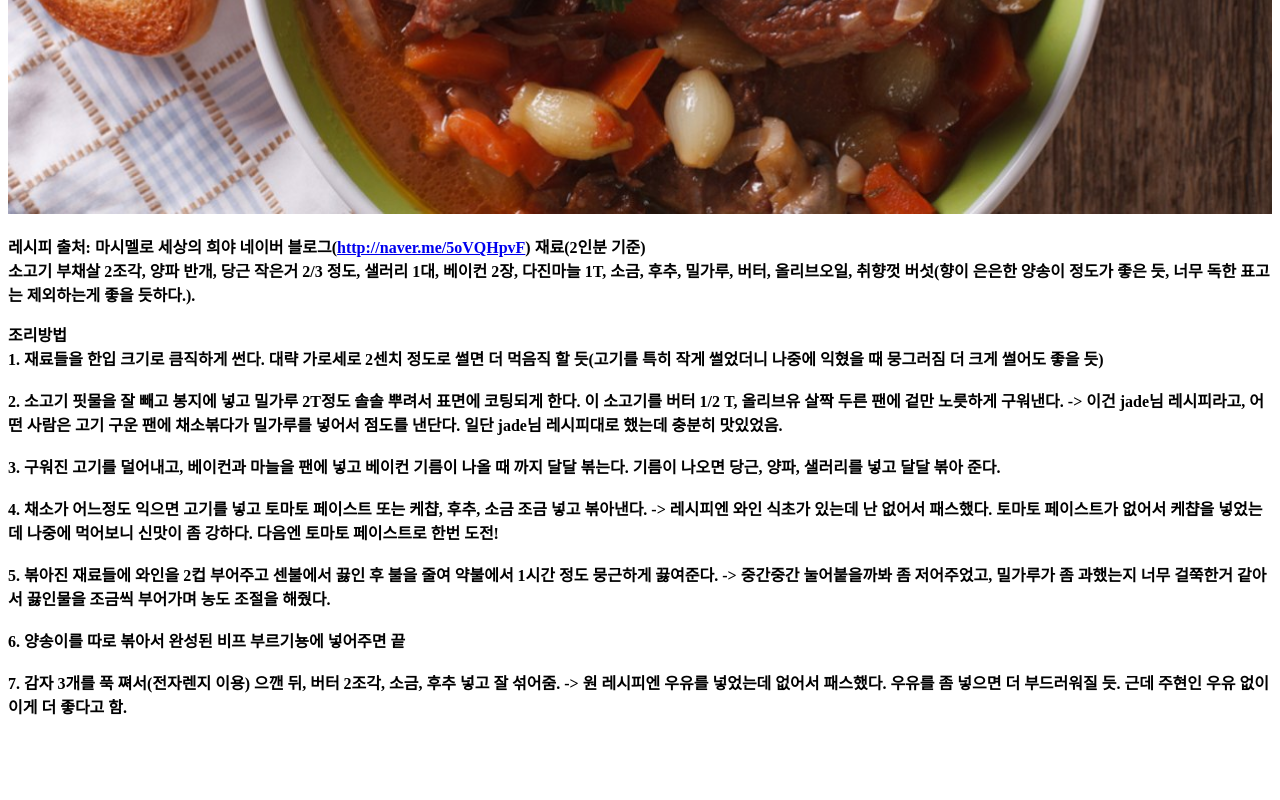
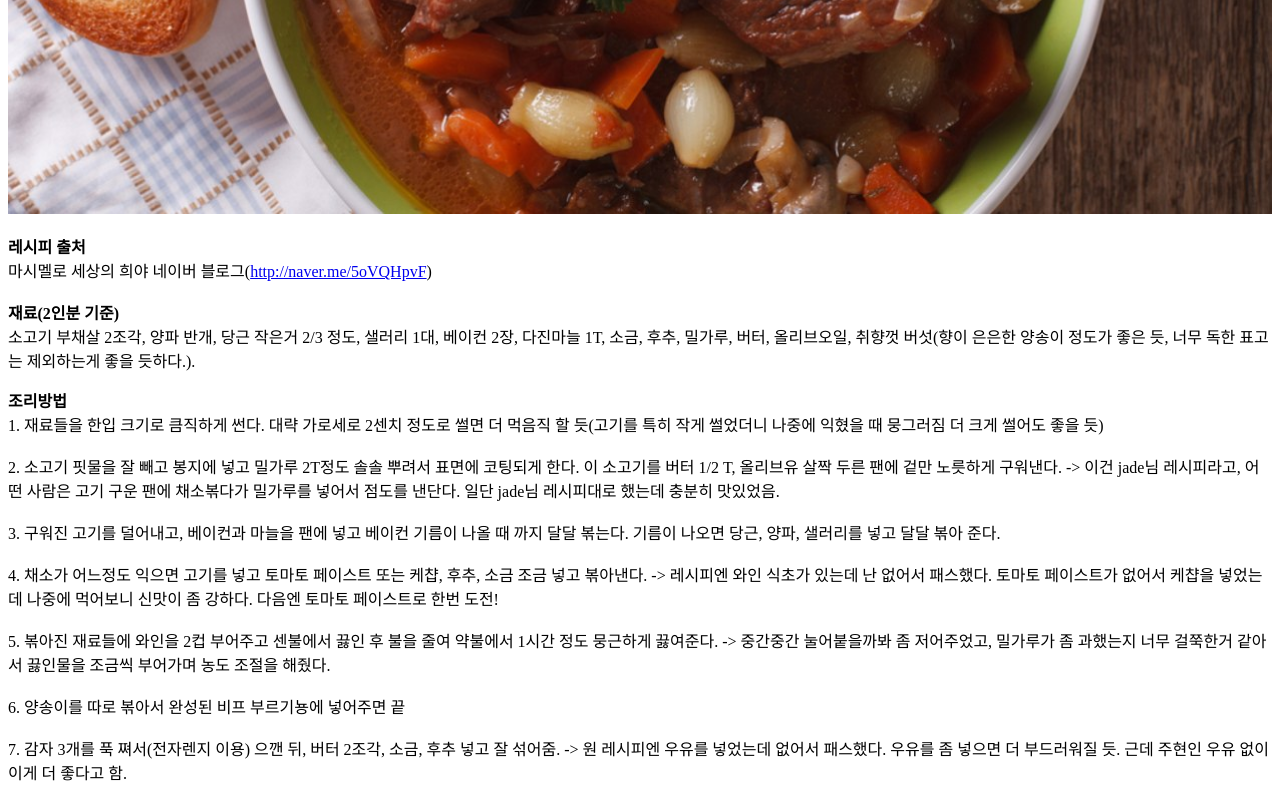
Before and after one commit to kibogy/dinner_diary, a plain HTML site: page 2.html in a window 1280 px wide. Shown: the part 2048-2848 px from the top of the page. Before the commit the page ends 2782 px from the top, so only its background shows below. Drawn offline with Linux system fonts and the light colour scheme.

Commit message:
링크 재수정

```diff
--- a/2.html
+++ b/2.html
@@ -20,7 +20,8 @@
   <h4>비프 부르기뇽</h4>
     <img src="beef_bourguignon.jpg" width="100%"><br>
   <p>
-    <strong>레시피 출처: 마시멜로 세상의 희야 네이버 블로그(<a href="http://naver.me/5oVQHpvF" target="_blank">http://naver.me/5oVQHpvF</a>)
+    <strong>레시피 출처</strong><br>
+    마시멜로 세상의 희야 네이버 블로그(<a href="http://naver.me/5oVQHpvF" target="_blank">http://naver.me/5oVQHpvF</a>)<br><br>
 
     <strong>재료(2인분 기준)</strong><br>
     소고기 부채살 2조각, 양파 반개, 당근 작은거 2/3 정도, 샐러리 1대, 베이컨 2장, 다진마늘 1T, 소금, 후추, 밀가루, 버터, 올리브오일, 취향껏 버섯(향이 은은한 양송이 정도가 좋은 듯, 너무 독한 표고는 제외하는게 좋을 듯하다.).
```
